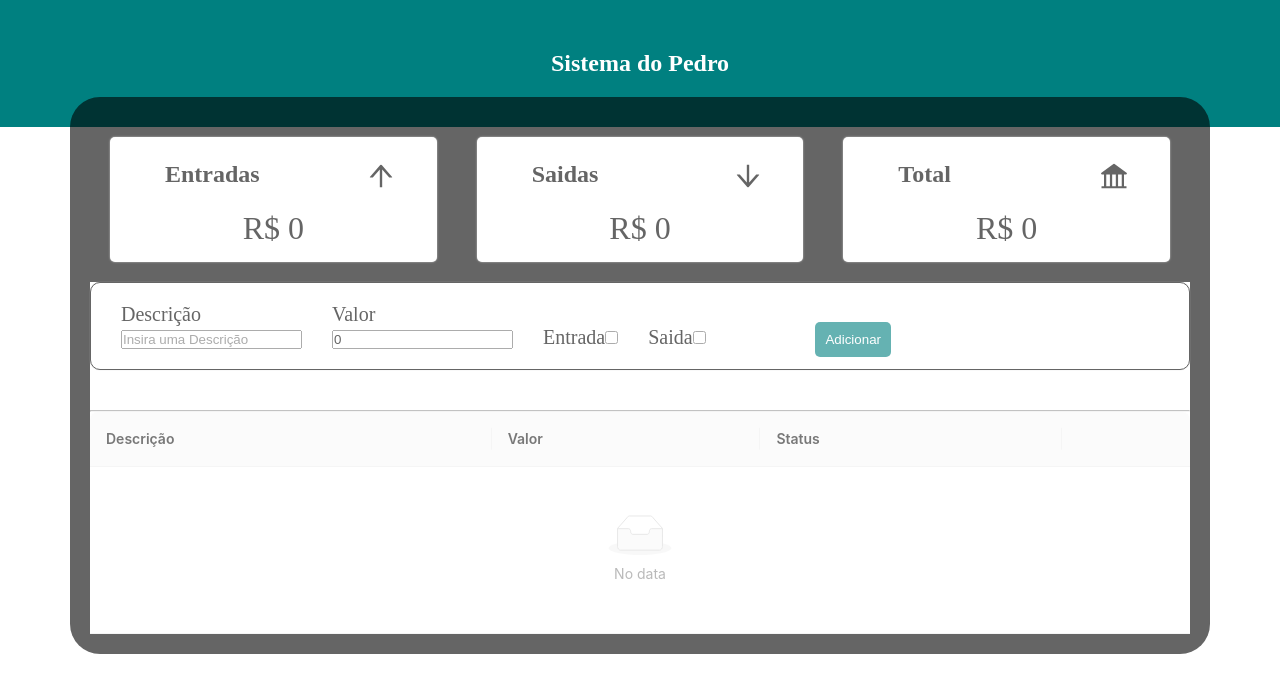
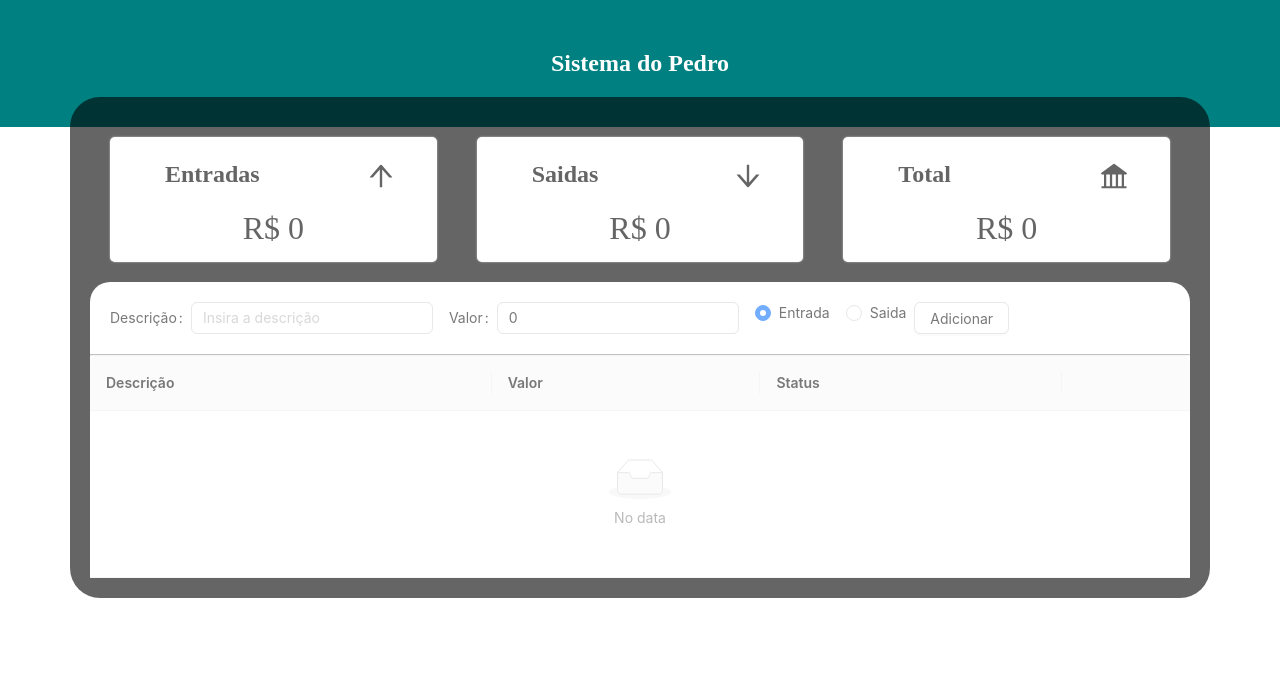
Before and after one commit to PedroH183/CrudHooksReact, a React (Create React App) app in the folder hooks03TypeS/my-app-ty/: page / in a window 1280 px wide. Shown: the top 692 px of the page. Built offline with nearby package versions, Linux system fonts and the light colour scheme.

Commit message:
adicionando melhorias ao codigo

```diff
--- a/hooks03TypeS/my-app-ty/src/components/Grid/index.tsx
+++ b/hooks03TypeS/my-app-ty/src/components/Grid/index.tsx
@@ -1,7 +1,7 @@
 import React, { useContext } from 'react'
 import { MyContextData, objectProps } from '../Container/principalCont';
 import { NameAcessDatas } from '../Container/principalCont';
-import { Table } from 'antd'
+import { Button, Table } from 'antd'
 import './index.css'
 
 
@@ -22,7 +22,7 @@ const DeleteButton = ({change_list, id}:  DeleteProps & GridListProps) =>{
     localStorage.setItem(NameAcessDatas, JSON.stringify(novoArray));
   }
 
-  return (<button onClick={() => deleteVar()}>Delete</button>);
+  return (<Button onClick={() => deleteVar()}>Delete</Button>);
 }
 
 
--- a/hooks03TypeS/my-app-ty/src/components/InputDatas/index.css
+++ b/hooks03TypeS/my-app-ty/src/components/InputDatas/index.css
@@ -5,36 +5,10 @@
 
 .ContainerInsertionDatas{
     background-color: #fff;
+    border-radius: 20px;
 }
 
 .InputDados{
-    background-color: #fff;
-    box-shadow: 0px 0px 1px rgb(167, 167, 167);
-    border: 1px solid;
-    border-radius: 10px;
-    margin-bottom: 40px;
+    border-radius: 5px;
+    padding: 20px;
 }
-
-.InputLabelDados{
-    display: inline-block;
-    margin-top: 20px;
-    border-radius: 5px;
-    font-size: 20px;
-    margin-left: 30px;
-    margin-bottom: 20px;
-}
-
-.SendButton{
-    padding: 10px 10px;
-    border: none;
-    border-radius: 5px;
-    cursor: pointer;
-    color: white;
-    background-color: teal;
-    margin-left: 10%;
-}
-
-.SendButton:hover{
-    opacity: 70%;
-    background-color: rgb(29, 172, 105);
-}
--- a/hooks03TypeS/my-app-ty/src/components/InputDatas/index.tsx
+++ b/hooks03TypeS/my-app-ty/src/components/InputDatas/index.tsx
@@ -1,5 +1,6 @@
 import React, { SyntheticEvent, useEffect, useState } from 'react';
 import { GridList } from '../Grid/index';
+import { Button, Form, Input, Radio, Space } from 'antd';
 import './index.css'
 
 
@@ -15,13 +16,6 @@ export const InputData = ({handleSave, handleChangeList}: PropsInputData) => {
     const [descTemp, setDescTemp] = useState('');
 
     const generateID = () => Math.round(Math.random() * 1000);
-
-    useEffect(() => {
-        if( isNaN(valor) )
-        {
-            setValor(0);
-        }
-    }, [valor])
 
     const handleSubmitValues = (e: SyntheticEvent) => {
         e.preventDefault();
@@ -50,52 +44,39 @@ export const InputData = ({handleSave, handleChangeList}: PropsInputData) => {
     return (
     <div className='ContainerInsertionDatas'>
         <div className='InputDados'>
-            <form onSubmit={handleSubmitValues }>
-                <div className='InputLabelDados'>
-                    <label>Descrição</label>
-                    <br />
-                    <input
-                        type='text'
+            <Space direction='horizontal'>
+                <Form layout='inline'>
+                        <Form.Item label='Descrição'>
+                            <Input type='text'
                                     name='describe'
-                        placeholder='Insira uma Descrição'
+                                    placeholder='Insira a descrição'
+                                    value={descTemp}
                                     required
-                        value={descTemp}
                                     onChange={(e) => setDescTemp(e.target.value)}/>
-
-                </div>
-                <div className='InputLabelDados'>
-                    <label>Valor</label>
-                    <br />
-                    <input
-                        type='text'
+                        </Form.Item>
+                        <Form.Item label='Valor'>
+                            <Input type='number'
                                     name='valornum'
+                                    placeholder='Insira um valor'
                                     value={valor}
                                     required
                                     onChange={(e) => setValor(parseInt(e.target.value))}/>
-                </div>
-                <div className='InputLabelDados'>
-                    <label>Entrada</label>
-                    <input
-                        type='checkbox'
-                        name='EntradaCheck'
-                        value='1'
-                        onClick={ () => setIsExpense(false) }/>
-                </div>
+                        </Form.Item>
 
-                <div className='InputLabelDados'>
-                    <label>Saida</label>
-                    <input
-                        type='checkbox'
-                        value='0'
-                        name='SaidaCheck'
-                        onClick={ () => setIsExpense(true) }/>
+                        <Radio.Group value={isExpense}>
+                            <Radio  value={false}
+                                    onClick={() => setIsExpense(false)}>Entrada</Radio>
 
-                </div>
-                    <input type="submit"
-                            className='SendButton'
-                            value='Adicionar'/>
+                            <Radio  value={true}
+                                    onClick={() => setIsExpense(true)}>Saida</Radio>
+                        </Radio.Group>
 
-            </form>
+                        <Form.Item>
+                            <Button onClick={(e) => handleSubmitValues(e)}>Adicionar</Button>
+                        </Form.Item>
+                    </Form>
+            </Space>
+
         </div>
         <hr />
         <GridList change_list={handleChangeList}/>
```
Lines whose indentation alone changed are shown as unchanged.
